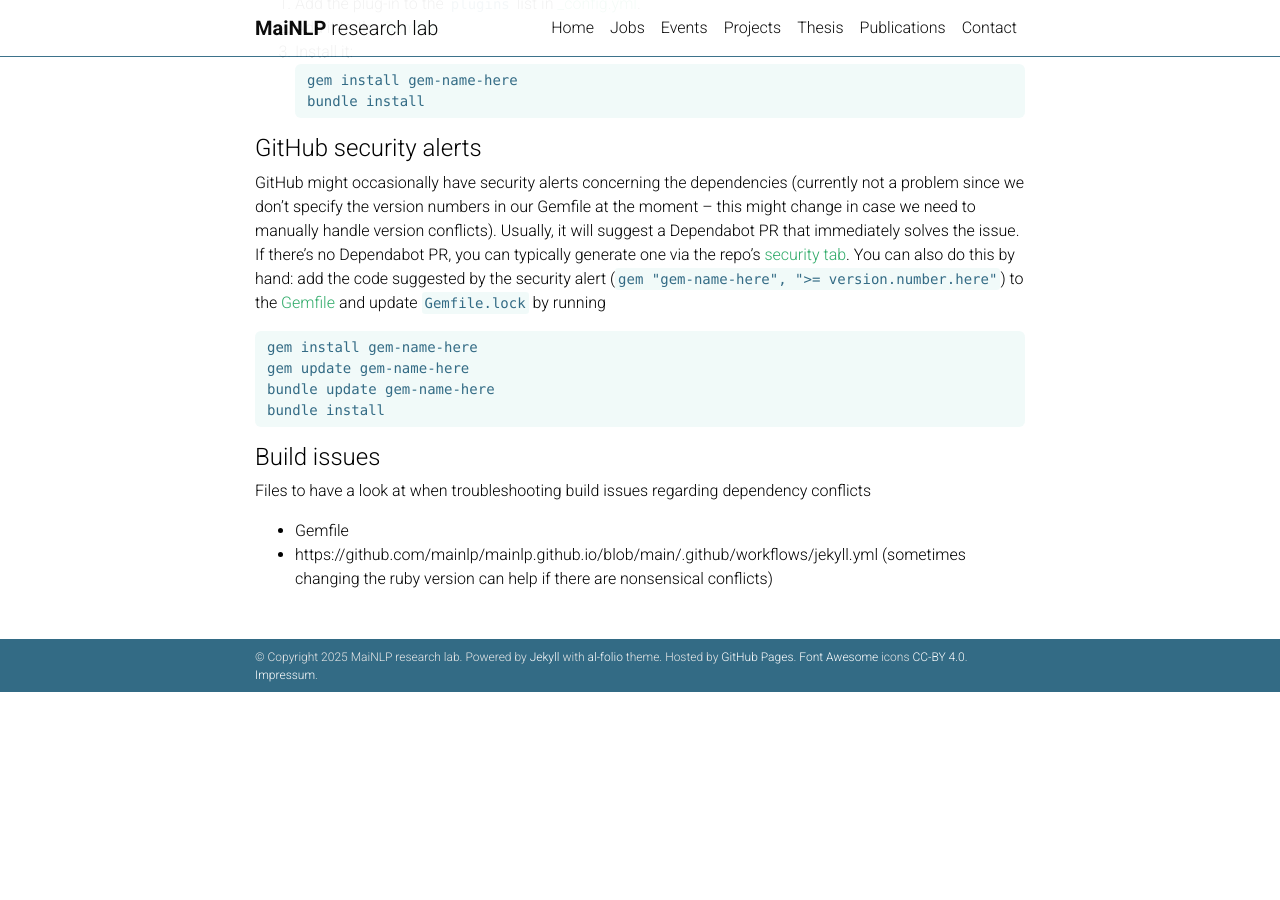
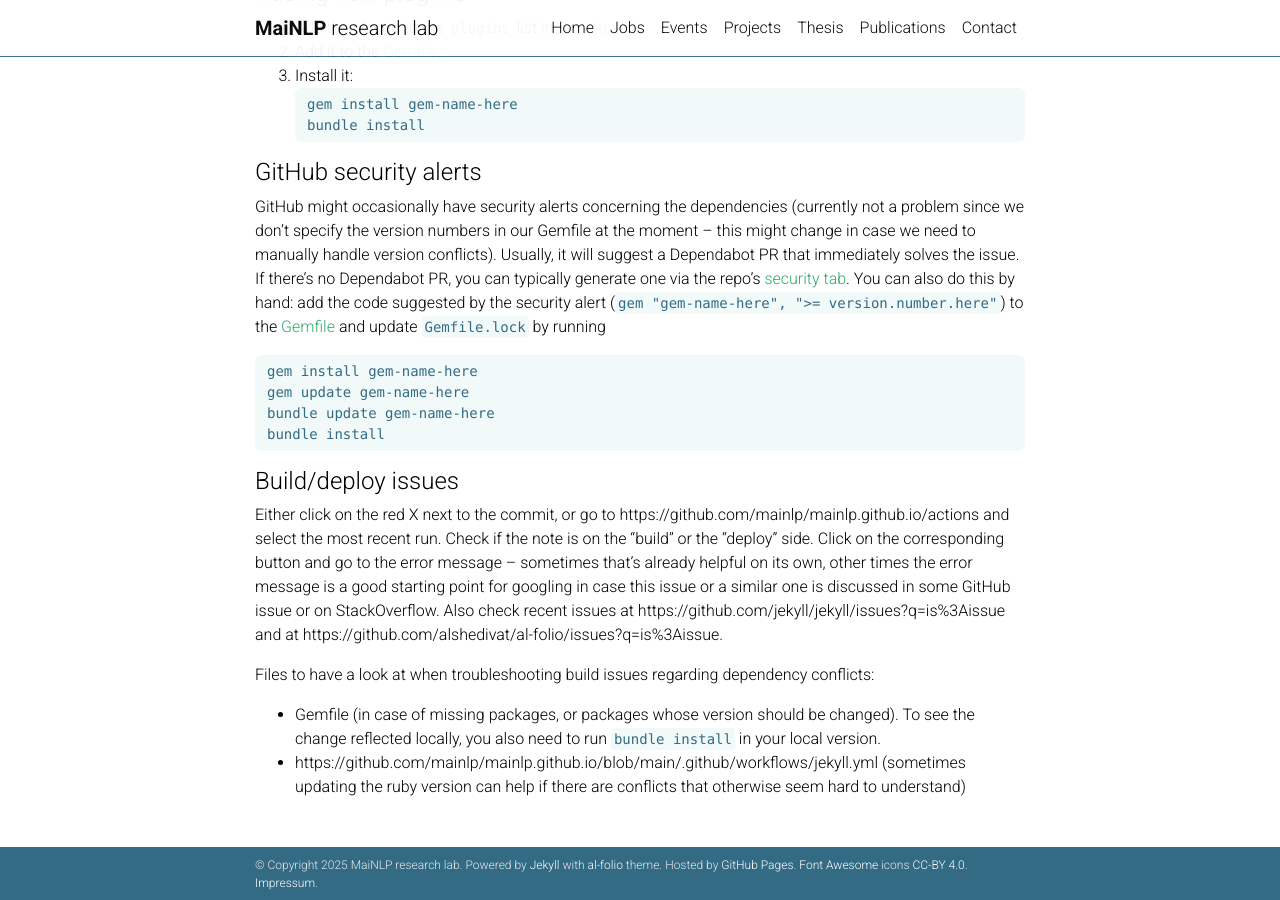
Before and after one commit to mainlp/mainlp.github.io, a Jekyll site: the page built from _pages/website-notes.md, in a window 1280 px wide and 900 px high, scrolled down 3156 px. Built offline with Jekyll 4.4.1, drawn with Linux system fonts in a browser that asks for light colours; comment, search, counter and statistics services are not loaded; a style sheet for code colours, icons or effects is not loaded; before the commit the page ends 3848 px from its top, so only the background shows below that.

Commit message:
update troubleshooting note

````diff
--- a/_pages/website-notes.md
+++ b/_pages/website-notes.md
@@ -22,6 +22,7 @@ Table of contents:
 - [Adding a new page](#adding-a-new-page)
 - [GitHub security alerts](#github-security-alerts)
 - [Adding new plug-ins](#adding-new-plug-ins)
+- [Build issues](#build-deploy-issues)
 
 ## Previewing changes locally
 
@@ -152,8 +153,10 @@ bundle update gem-name-here
 bundle install
 ```
 
-## Build issues
+## Build/deploy issues
 
-Files to have a look at when troubleshooting build issues regarding dependency conflicts
-- Gemfile
-- https://github.com/mainlp/mainlp.github.io/blob/main/.github/workflows/jekyll.yml (sometimes changing the ruby version can help if there are nonsensical conflicts)
+Either click on the red X next to the commit, or go to https://github.com/mainlp/mainlp.github.io/actions and select the most recent run. Check if the note is on the "build" or the "deploy" side. Click on the corresponding button and go to the error message -- sometimes that's already helpful on its own, other times the error message is a good starting point for googling in case this issue or a similar one is discussed in some GitHub issue or on StackOverflow. Also check recent issues at https://github.com/jekyll/jekyll/issues?q=is%3Aissue and at https://github.com/alshedivat/al-folio/issues?q=is%3Aissue.
+
+Files to have a look at when troubleshooting build issues regarding dependency conflicts:
+- Gemfile (in case of missing packages, or packages whose version should be changed). To see the change reflected locally, you also need to run `bundle install` in your local version.
+- https://github.com/mainlp/mainlp.github.io/blob/main/.github/workflows/jekyll.yml (sometimes updating the ruby version can help if there are conflicts that otherwise seem hard to understand)
````
